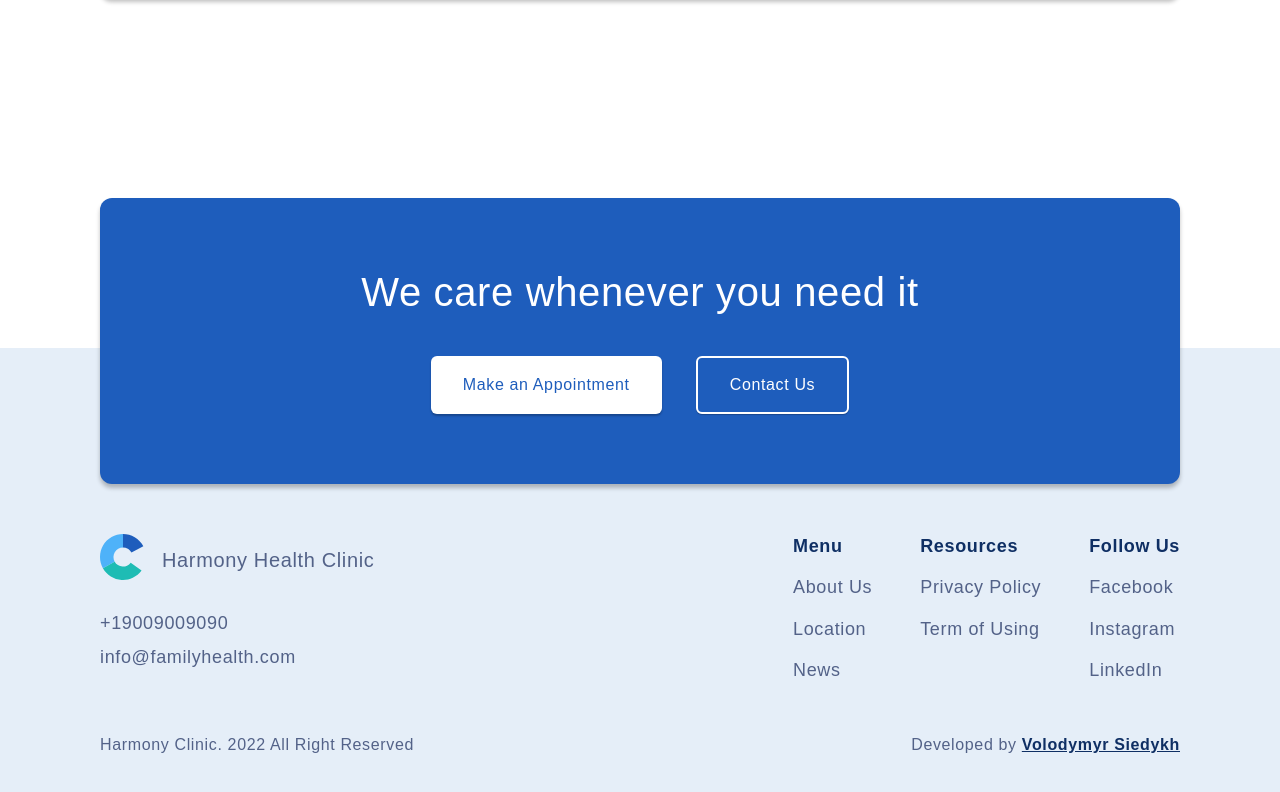
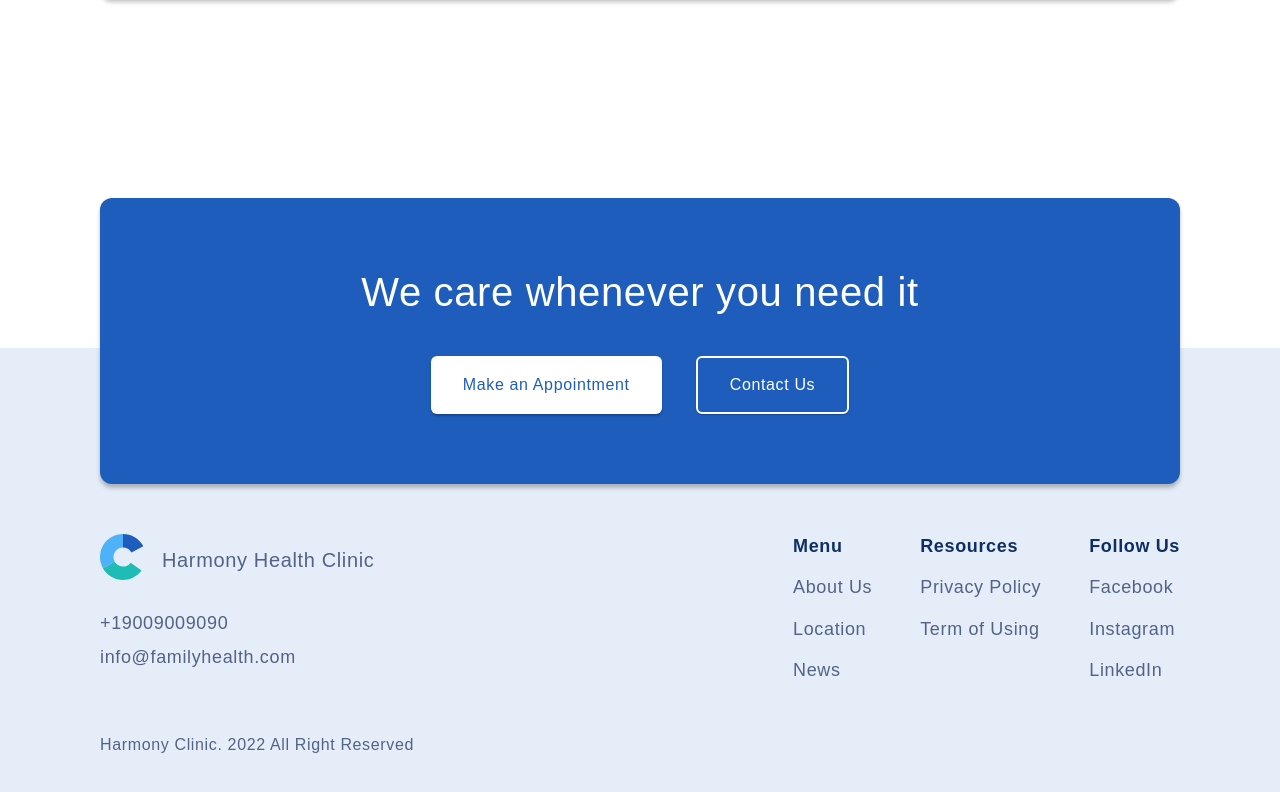
Before and after one commit to vladimir-siedykh/into-clinic, a Next.js app: page / in a window 1280 px wide. Shown: the part 6236-7028 px from the top of the page. Built offline with nearby package versions, Linux system fonts and the light colour scheme.

Commit message:
Remove developer attribution from footer

```diff
--- a/components/Footer/Footer.js
+++ b/components/Footer/Footer.js
@@ -85,7 +85,7 @@ const Footer = () => {
           <div>
             Harmony Clinic. {new Date().getFullYear()} All Right Reserved
           </div>
-          <div className={styles.developer}>
+          {/* <div className={styles.developer}>
             Developed by{' '}
             <Link
               className={styles.link}
@@ -94,7 +94,7 @@ const Footer = () => {
             >
               Volodymyr Siedykh
             </Link>
-          </div>
+          </div> */}
         </div>
       </div>
     </section>
```
